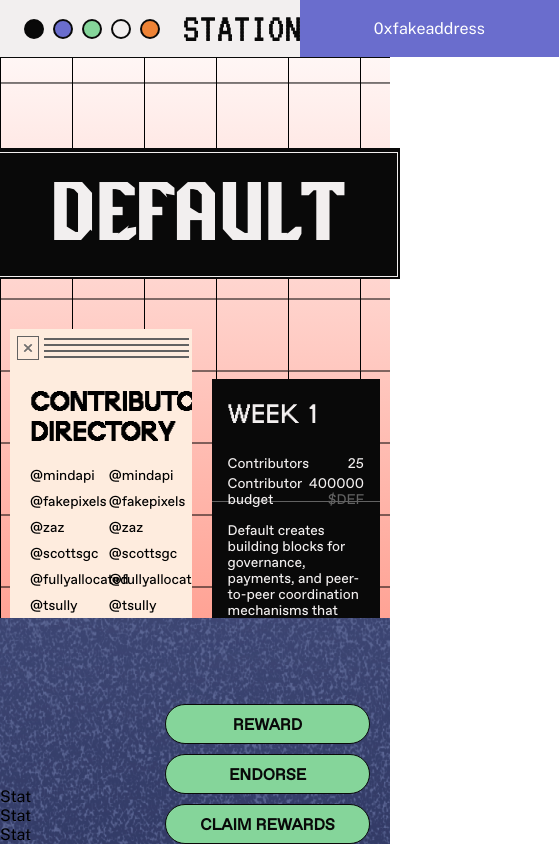
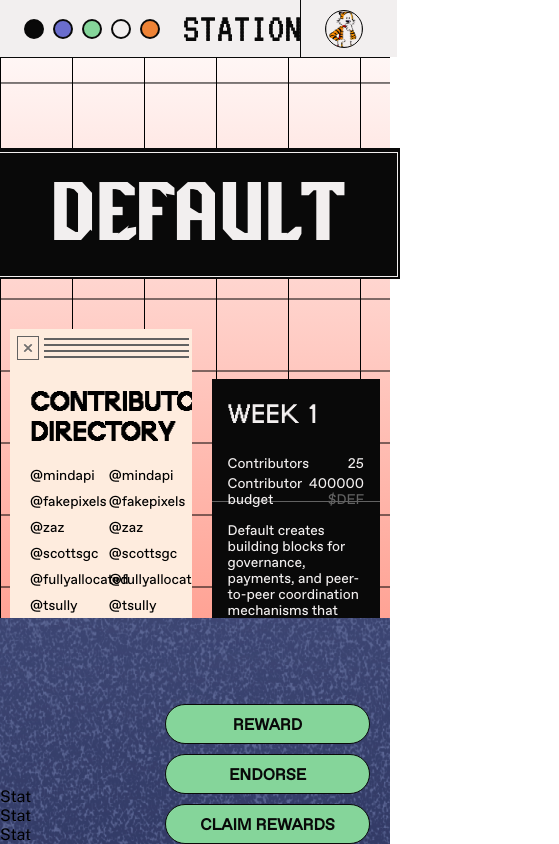
Before and after one commit to fakepixels/station-terminal, a Next.js app: page / in a window 390 px wide. Shown: the whole page, 559 px wide, since content can reach past the window. Built offline with nearby package versions, Linux system fonts and the light colour scheme.

Commit message:
Fix styling of navbar and make it mobile responsive.

```diff
--- a/components/shared/NavBar.tsx
+++ b/components/shared/NavBar.tsx
@@ -36,17 +36,56 @@ const ControlWrapper = styled.div`
 `;
 
 const DropdownWrapper = styled.div`
-  background-color: #6a6dcd;
-  color: white;
   height: 100%;
-  width: 259px;
   display: flex;
+  flex-direction: row;
   justify-content: center;
   align-items: center;
+  background-color: #f2efef;
+  font-family: Resistance;
+  font-size: 30px;
+  border-left: 1px solid #090909;
+  padding: 0px 24px;
 `;
 
-const Dropdown = ({ address }: { address: string }) => {
-  return <DropdownWrapper>{address}</DropdownWrapper>;
+const DropdownImage = styled.img`
+  border-radius: 50%;
+  border: 1px solid #090909;
+  height: 36px;
+  width: 36px;
+  margin-right: 10px;
+`;
+
+const DropownAddress = styled.div`
+  @media (max-width: 540px) {
+    display: none;
+  }
+`;
+
+const Dropdown = ({
+  address,
+  avatarURL,
+}: {
+  address: string;
+  avatarURL: string;
+}) => {
+  const truncateAddress = (address: string): string => {
+    if (!address) return '';
+
+    const length = address.length;
+    return (
+      address.substring(0, 4) + '...' + address.substring(length - 4, length)
+    );
+  };
+
+  const truncatedAddress = truncateAddress(address);
+
+  return (
+    <DropdownWrapper>
+      <DropdownImage src={avatarURL} />
+      <DropownAddress>{truncatedAddress}</DropownAddress>
+    </DropdownWrapper>
+  );
 };
 
 const NavBar = (): JSX.Element => {
@@ -60,7 +99,10 @@ const NavBar = (): JSX.Element => {
         <StationLogo src="/StationLogo.svg" alt="Station Logo" />
       </LogoWrapper>
       <ControlWrapper>
-        <Dropdown address={'0xfakeaddress'} />
+        <Dropdown
+          address={'0xfakeaddress'}
+          avatarURL={'./sampleAssets/Hobbes.png'}
+        />
       </ControlWrapper>
     </Wrapper>
   );
```
Also changed, not shown: public/sampleAssets/Hobbes.png (added).
